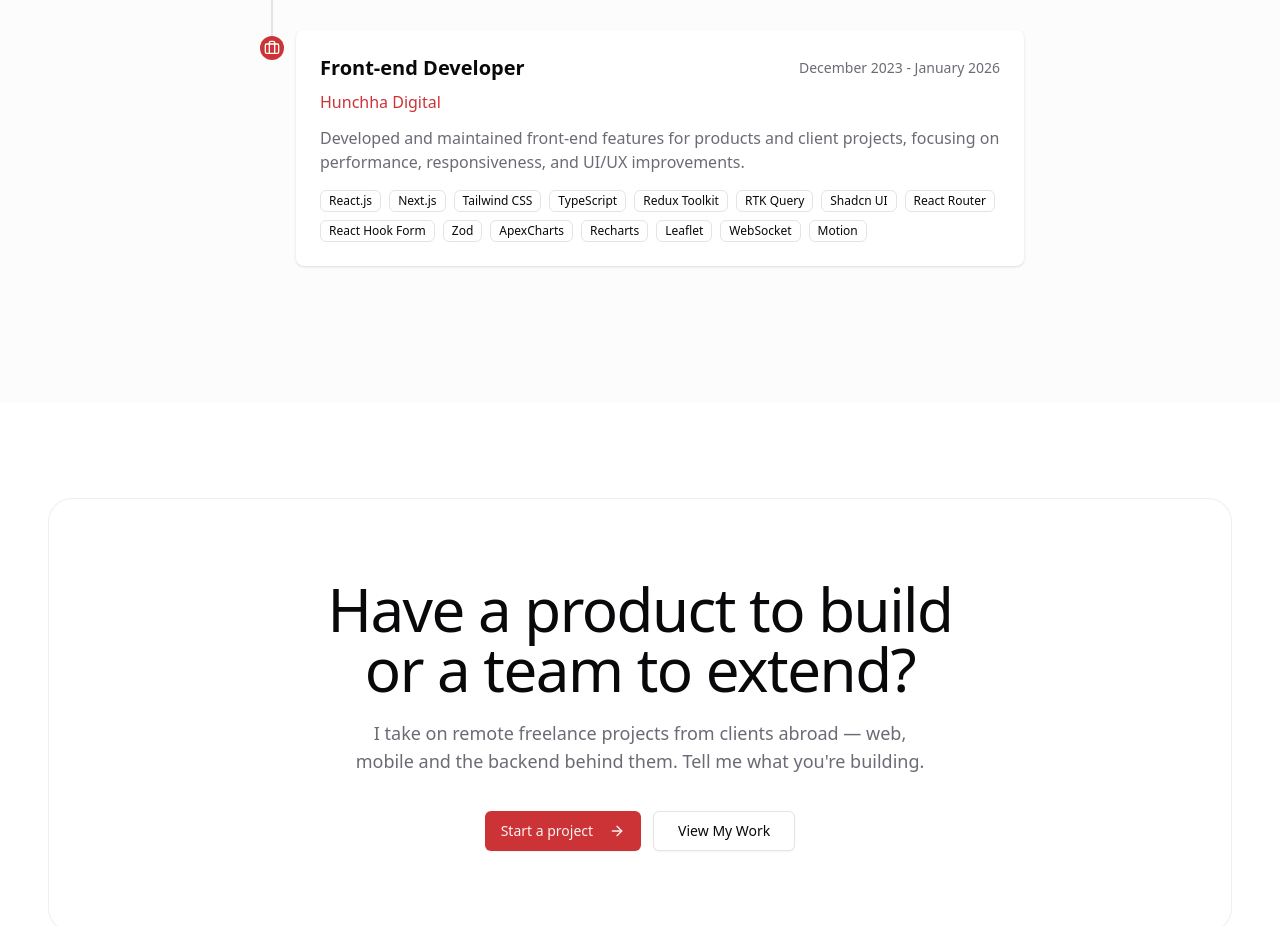
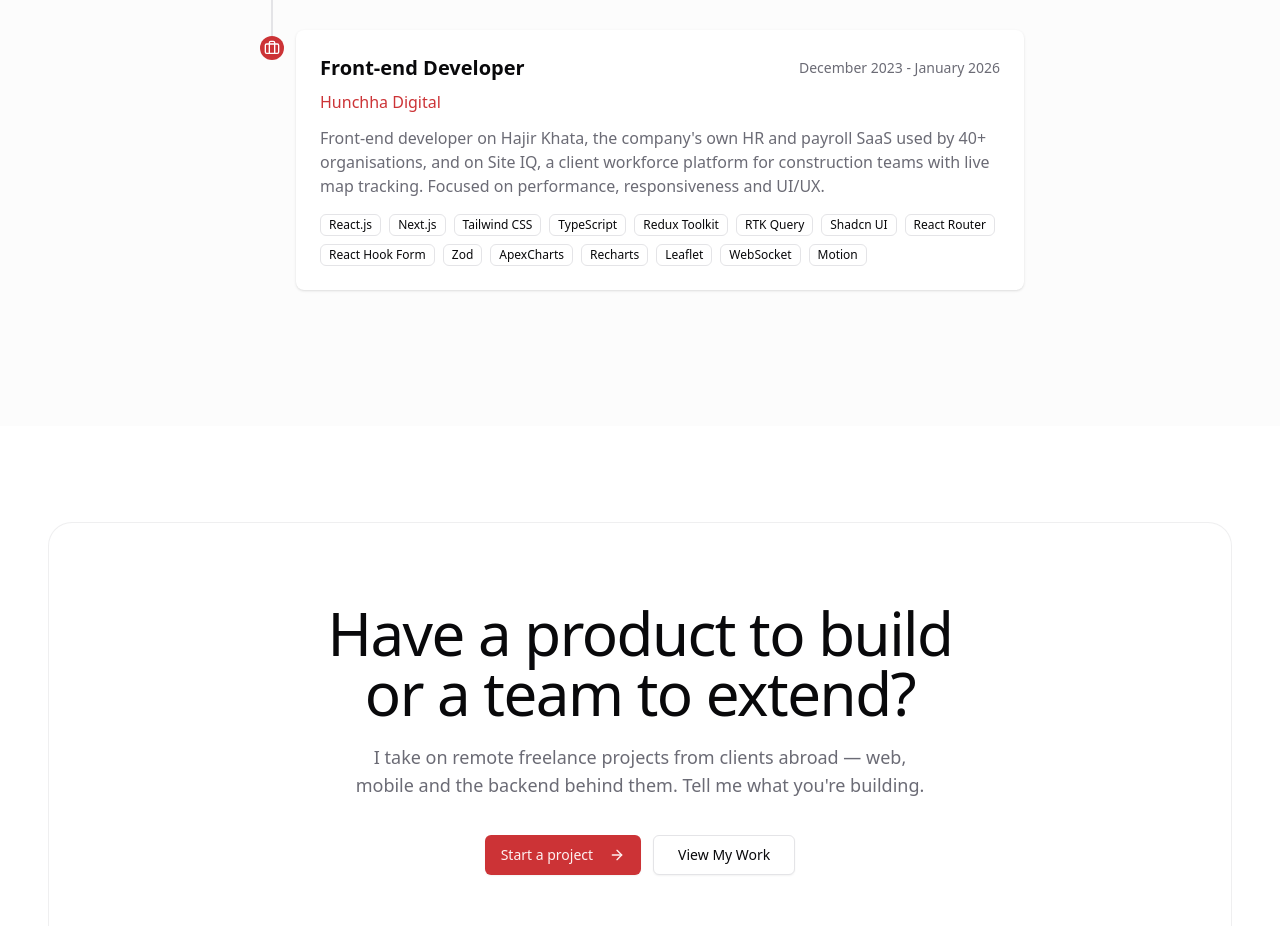
Before and after one commit to rajinsakha/Portfolio-v2, a Next.js app: page / in a window 1280 px wide. Shown: the part 4040-4966 px from the top of the page. Built offline with nearby package versions, Linux system fonts and the light colour scheme.

Commit message:
content(experience): name Hajir Khata and Site IQ under Hunchha Digital
Hajir Khata was the company's own product, Site IQ a client project.

```diff
--- a/constants/experience-data.ts
+++ b/constants/experience-data.ts
@@ -48,7 +48,7 @@ export const experiences = [
     company: "Hunchha Digital",
     period: "December 2023 - January 2026",
     description:
-      "Developed and maintained front-end features for products and client projects, focusing on performance, responsiveness, and UI/UX improvements.",
+      "Front-end developer on Hajir Khata, the company's own HR and payroll SaaS used by 40+ organisations, and on Site IQ, a client workforce platform for construction teams with live map tracking. Focused on performance, responsiveness and UI/UX.",
     technologies: [
       "React.js",
       "Next.js",
```
